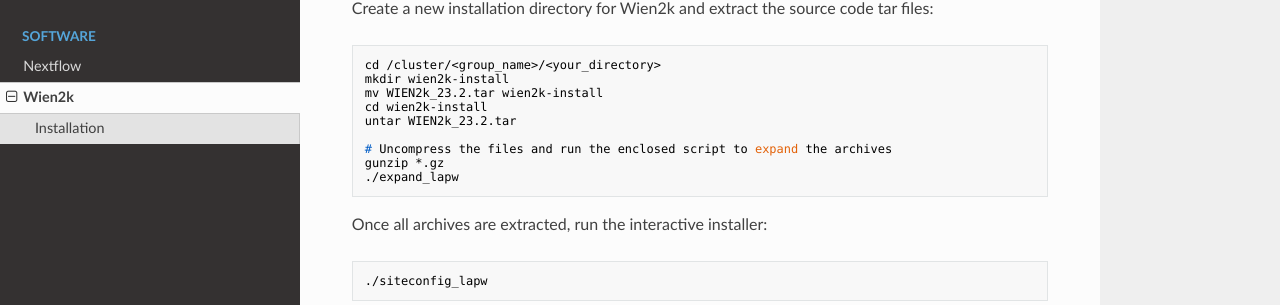
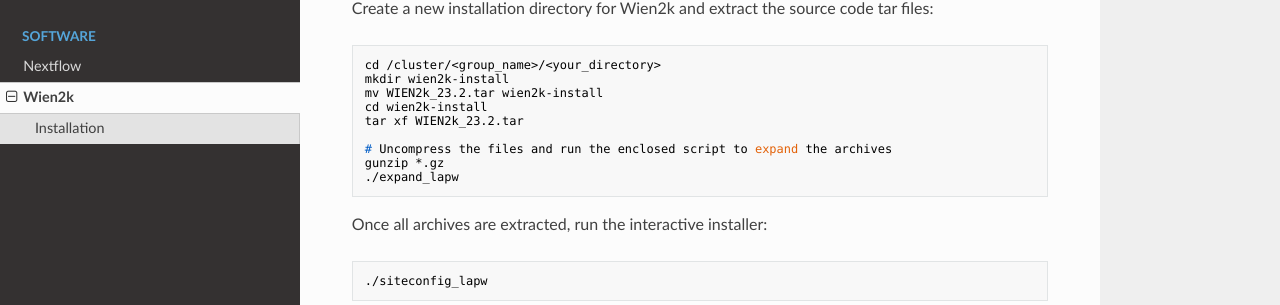
Before and after one commit to dsloanm-uodit/hpc-docs, an MkDocs documentation site: the page built from docs/software/wien2k.md, in a window 1280 px wide and 900 px high, scrolled down 532 px. Shown: the part 202-507 px from the top of the window. Built offline with MkDocs 1.6.1, drawn with Linux system fonts in a browser that asks for light colours; nearby versions of some CDN libraries.

Commit message:
Fix typo in Wien2k commands

```diff
--- a/docs/software/wien2k.md
+++ b/docs/software/wien2k.md
@@ -33,7 +33,7 @@ cd /cluster/<group_name>/<your_directory>
 mkdir wien2k-install
 mv WIEN2k_23.2.tar wien2k-install
 cd wien2k-install
-untar WIEN2k_23.2.tar
+tar xf WIEN2k_23.2.tar
 
 # Uncompress the files and run the enclosed script to expand the archives
 gunzip *.gz
```
